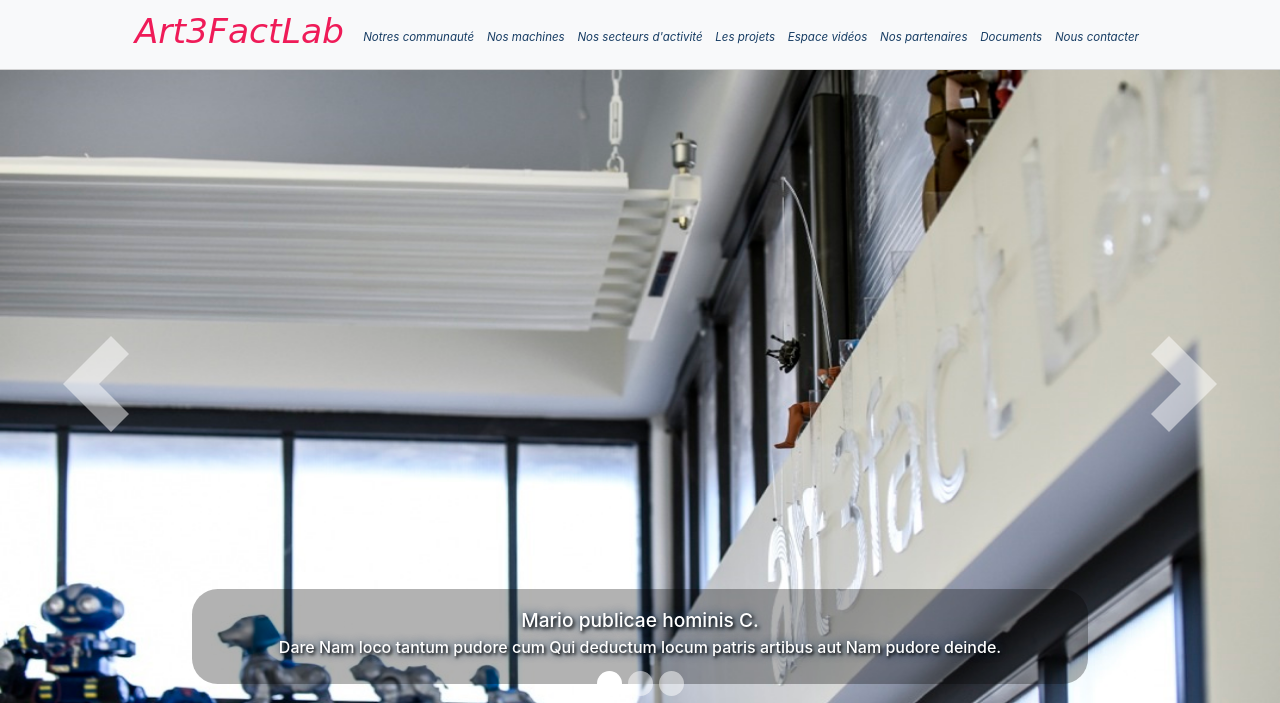
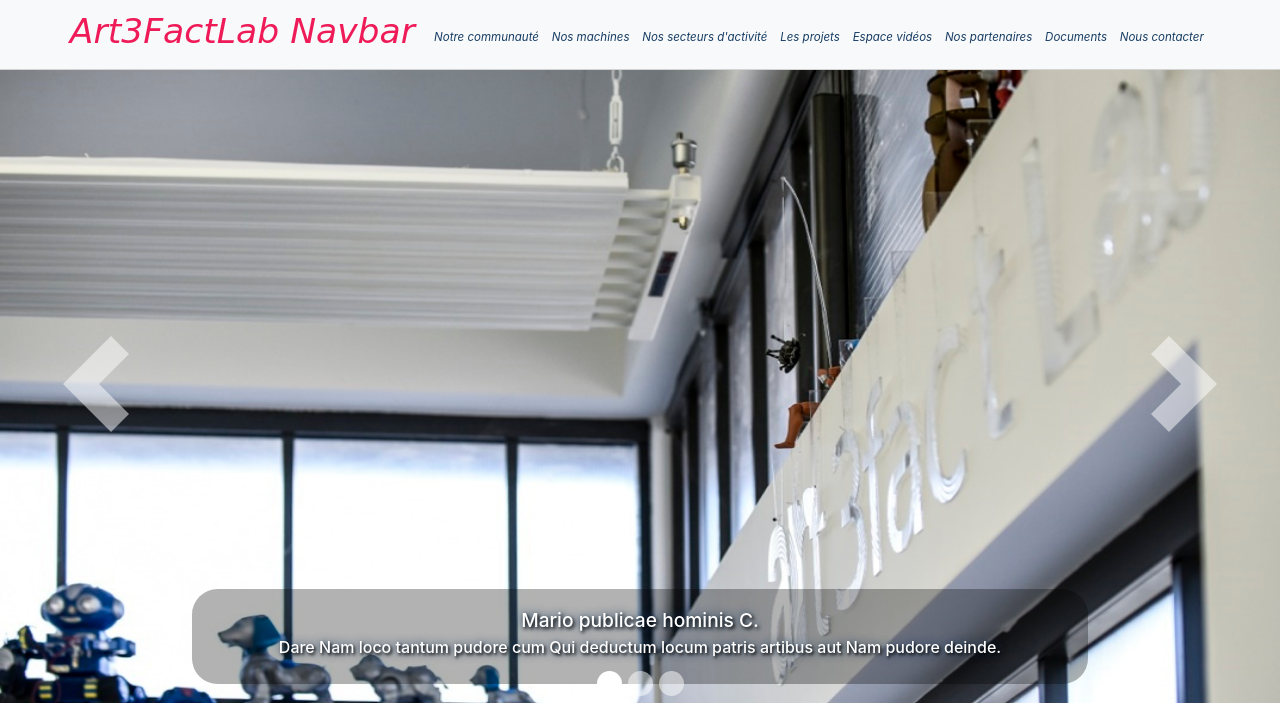
Before and after one commit to Volcom40/Art3FactLab, a PHP site: page / in a window 1280 px wide. Shown: the top 703 px of the page. Run offline with PHP 8.4, Linux system fonts and the light colour scheme; data comes from the database, SQL or seed files in the repository.

Commit message:
Update navbar.php

```diff
--- a/includes/navbar.php
+++ b/includes/navbar.php
@@ -1,13 +1,13 @@
     <nav class="navbar fixed-top navbar-expand-lg navbar-light bg-light" data-toggle="affix">
         <div class="mx-auto d-lg-flex">
-            <a class="navbar-brand js-scroll-trigger" href="#Accueil">Art3FactLab</a>
+            <a class="navbar-brand js-scroll-trigger" href="#Accueil">Art3FactLab Navbar</a>
                 <button class="navbar-toggler" type="button" data-toggle="collapse" data-target="#navbar" aria-expanded="false" aria-label="Toggle navigation">
                     <span class="navbar-toggler-icon"></span>
                 </button>
             <div class="collapse navbar-collapse text-center" id="navbar">
                 <ul class="navbar-nav">
                     <li class="nav-item">
-                        <a class="nav-link js-scroll-trigger" href="#Equipe">Notres communauté</a>
+                        <a class="nav-link js-scroll-trigger" href="#Equipe">Notre communauté</a>
                     </li>
                     <li class="nav-item">
                         <a class="nav-link" href="index-machines.php">Nos machines</a>
```
